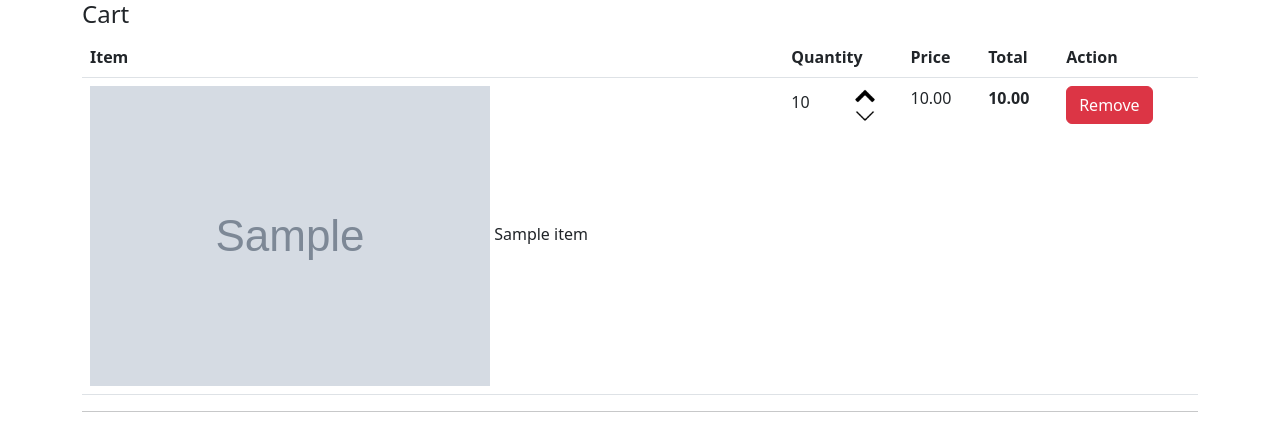
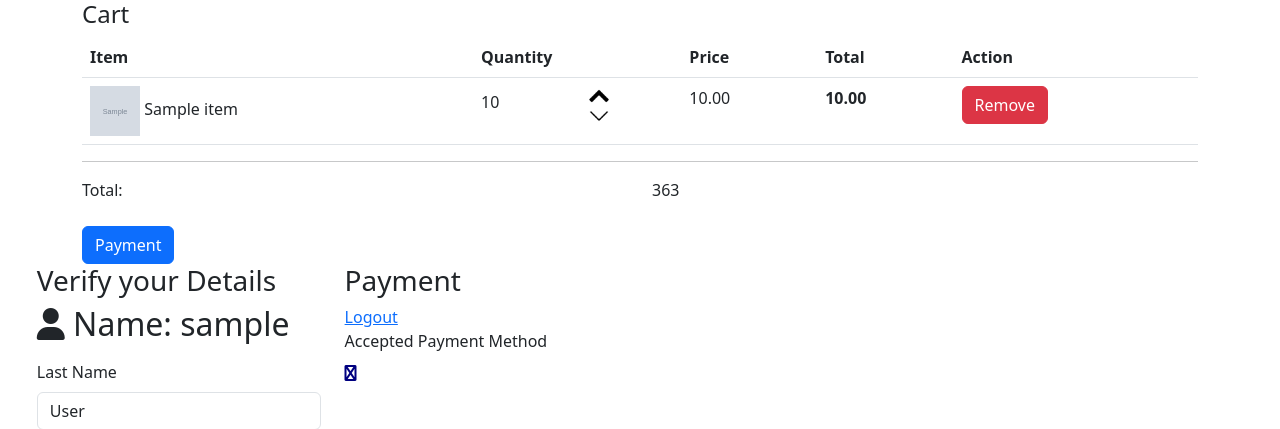
Before and after one commit to Antoney20/checkout-page, a Django app: page /app/checkout in a window 1280 px wide. Shown: the top 429 px of the page. Run offline with Django 4.2, Linux system fonts and the light colour scheme; a user stored in the database is signed in; tables that the repository leaves empty hold one stand-in row (values such as "Sample post"); grey boxes marked "Sample" are stand-in pictures; some libraries are stand-ins or nearby versions.

Commit message:
styling the images

```diff
--- a/mpesa_appp/templates/mpesa_appp/Checkout.html
+++ b/mpesa_appp/templates/mpesa_appp/Checkout.html
@@ -13,6 +13,12 @@
         <link rel="stylesheet" href="https://cdnjs.cloudflare.com/ajax/libs/font-awesome/6.0.0/css/all.min.css">
         <link rel="stylesheet" href="">
         <style>
+            .item-image {
+                width: 50px;
+                height: 50px;
+                object-fit: cover;
+            }
+
           .arrow-container {
             display: flex;
             flex-direction: column;
@@ -47,7 +53,7 @@
               {% for item in items %}
               <tr class="item-row mb-2">
                   <td>
-                      <img src="{{ MEDIA_URL }}{{ item.item_image.url }}" alt="{{ item.name }}">
+                      <img src="{{ MEDIA_URL }}{{ item.item_image.url }}" alt="{{ item.name }}"class="item-image">
                       {{ item.name }}
                   </td>
                   <td>
```
